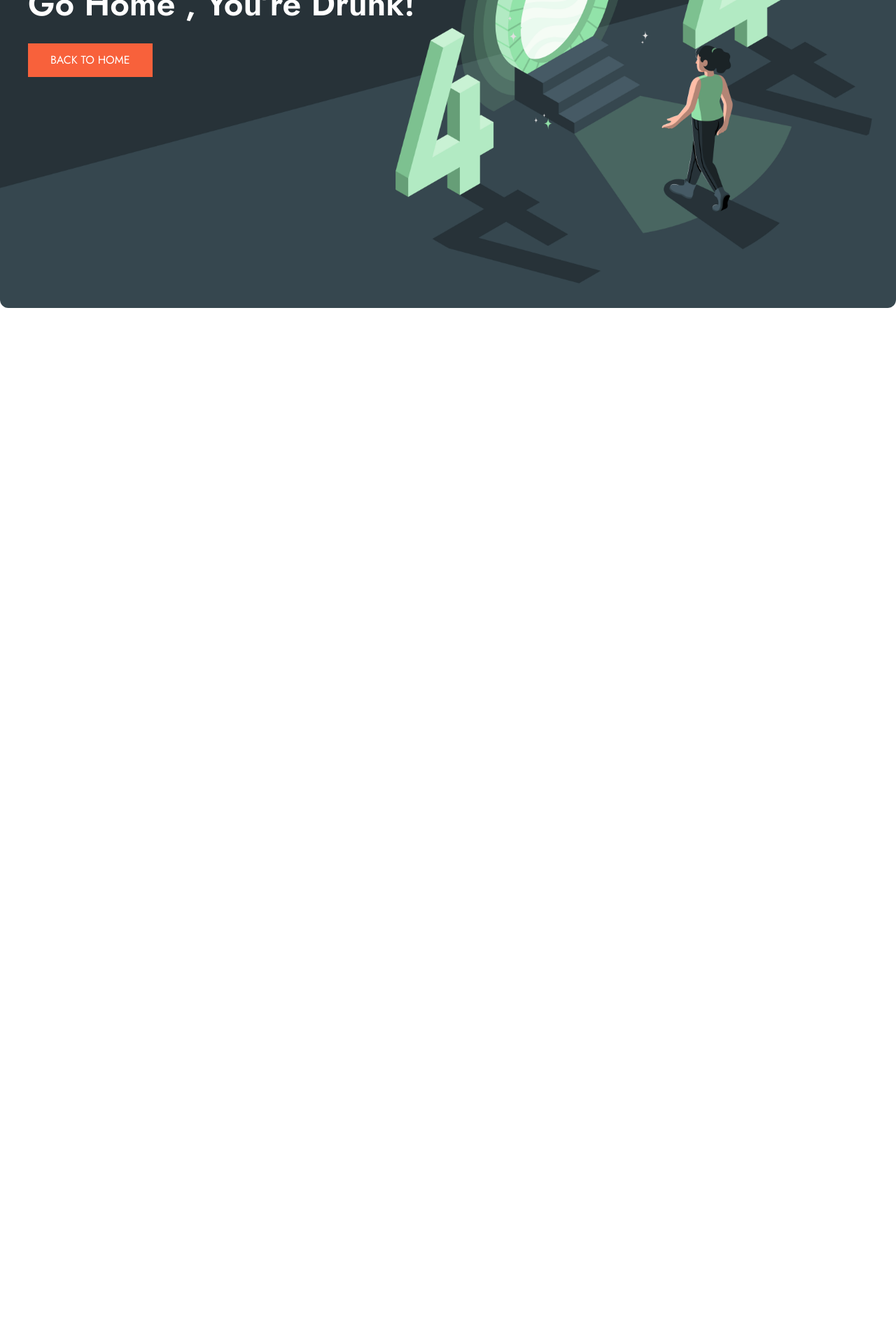
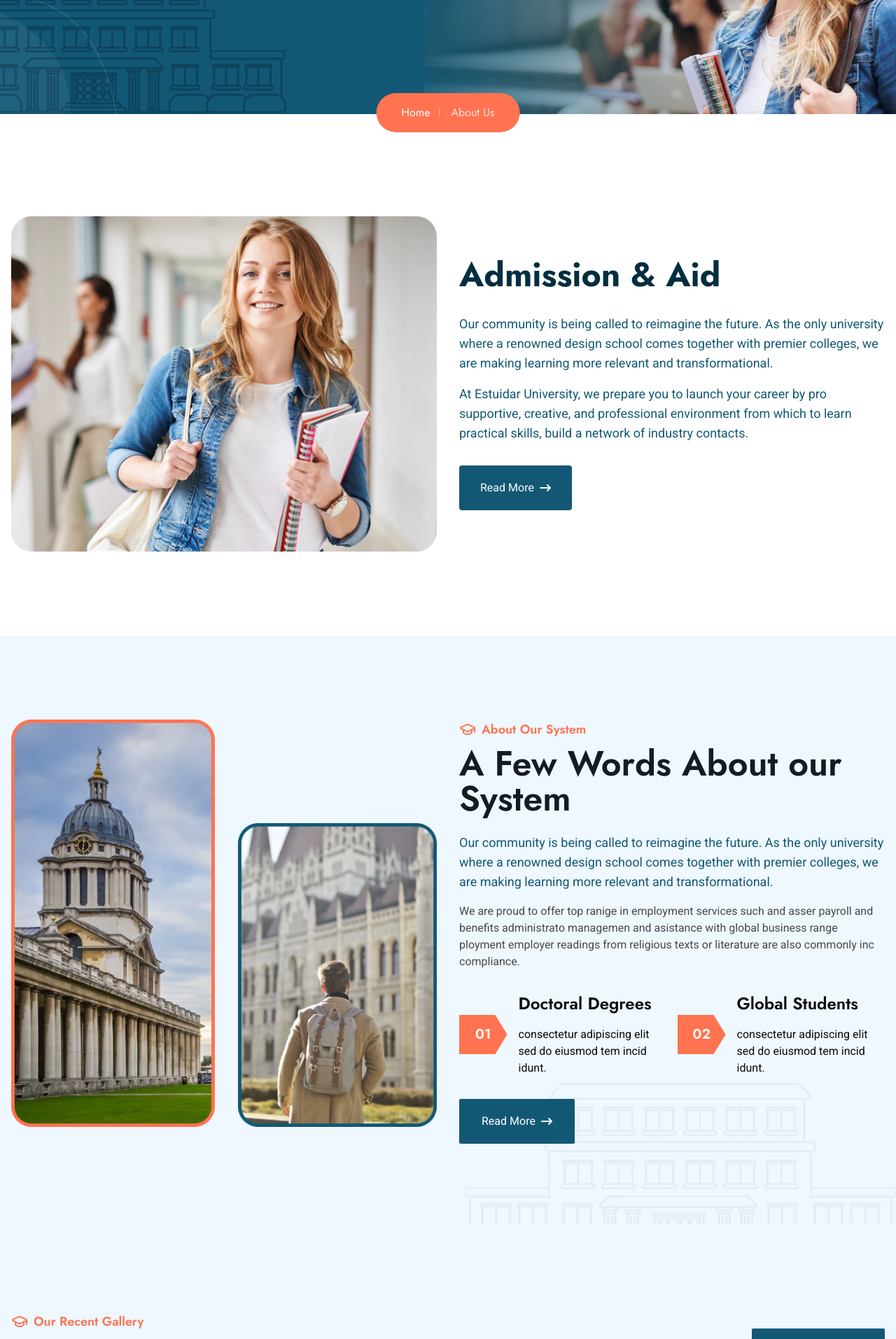
Before and after one commit to alamincoders/campus-connect, a React (Vite) app in the folder frontend/: page /about-us in a window 1280 px wide. Shown: the part 360-2273 px from the top of the page at 70% size. Before the commit the page ends 800 px from the top, so only its background shows below. Built offline with nearby package versions, Linux system fonts and the light colour scheme; no server answers.

Commit message:
"Updated HeroSlider and AboutPage components, added new components to AboutPage, and modified routes configuration"

```diff
--- a/frontend/src/components/screens/HeroSlider.jsx
+++ b/frontend/src/components/screens/HeroSlider.jsx
@@ -108,7 +108,7 @@ const HeroSlider = () => {
                     Discover More <FaArrowRightLong />
                   </Button>
                 </Link>
-                <Link to="/contact">
+                <Link to="/contact-us">
                   <Button className="py-3 md:py-5 px-4 md:px-6 lg:px-[30px] bg-transparent border border-white hover:border-secondary_main">
                     Contact Us <FaArrowRightLong />
                   </Button>
--- a/frontend/src/pages/AboutPage.jsx
+++ b/frontend/src/pages/AboutPage.jsx
@@ -1,3 +1,8 @@
+import AboutSection from "@/components/screens/AboutSection";
+import AdmissionSection from "@/components/screens/AdmissionSection";
+import ImageGallery from "@/components/screens/ImageGallery";
+import NewsLetter from "@/components/screens/NewsLetter";
+import ReviewSection from "@/components/screens/ReviewSection";
 import { BreadcrumbSection } from "@/components/shared/Breadcrumb";
 
 const AboutPage = () => {
@@ -5,8 +10,14 @@ const AboutPage = () => {
     <>
       <BreadcrumbSection
         page_name="About Us"
-        items={[{ label: "Home", path: "/" }, { label: "About" }]}
+        items={[{ label: "Home", path: "/" }, { label: "About Us" }]}
       />
+
+      <AdmissionSection />
+      <AboutSection />
+      <ImageGallery />
+      <ReviewSection />
+      <NewsLetter />
     </>
   );
 };
```
Also changed, not shown: frontend/src/routes/index.jsx (+7 -2 lines).
